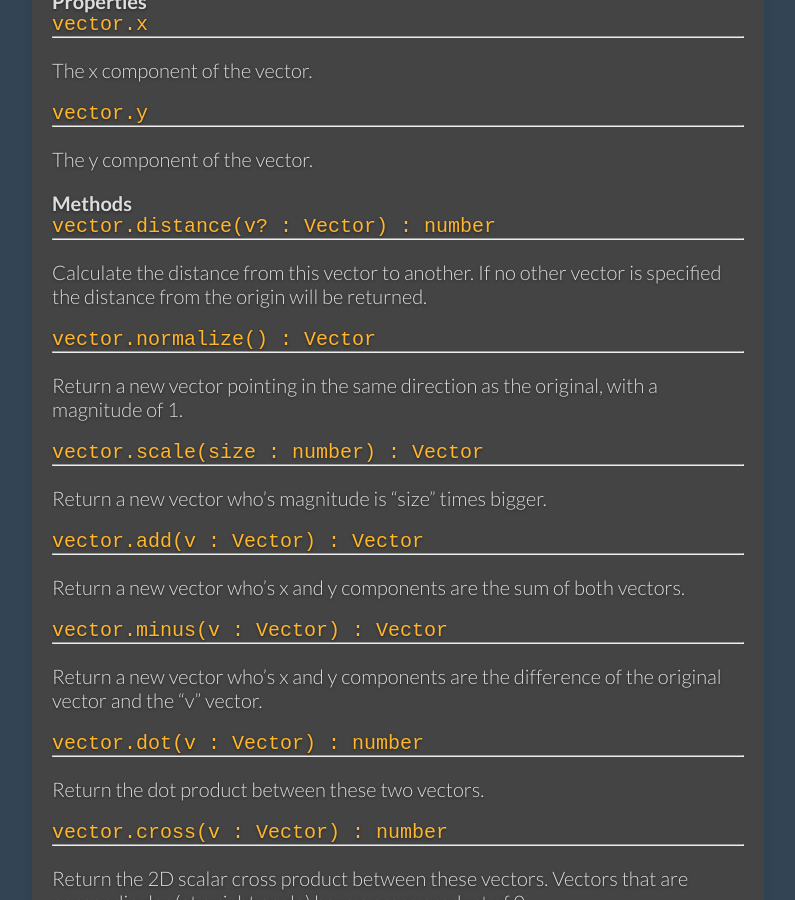
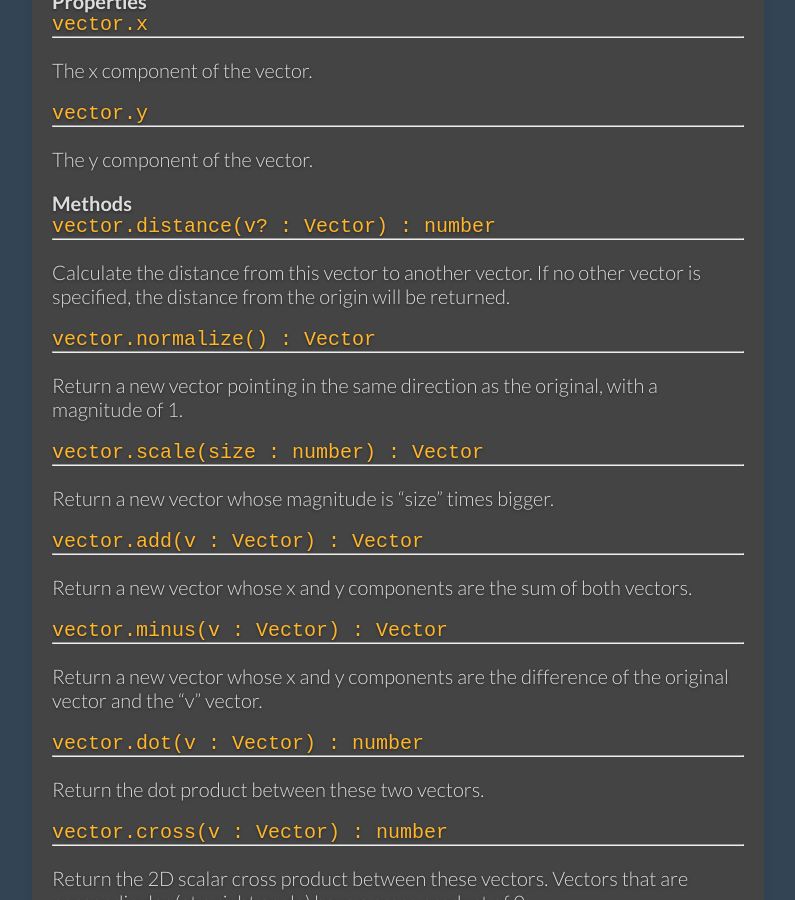
Before and after one commit to eonarheim/eonarheim.github.io, a Jekyll site: the page built from docs/vector.md, in a window 1280 px wide and 900 px high, scrolled down 1214 px. Shown: the whole window, without its empty margins (149-944 px from the left). Built offline with Jekyll 4.4.1, drawn with Linux system fonts in a browser that asks for light colours; some web fonts are replaced; Markdown is read by kramdown in place of the engine named in the settings; some of the changed text lies outside the part shown.

Commit message:
Update vector.md

```diff
--- a/docs/vector.md
+++ b/docs/vector.md
@@ -67,7 +67,7 @@ The y component of the vector.
 <pre>vector.distance(v? : Vector) : number</pre>
 --------------
 
-Calculate the distance from this vector to another. If no other vector is specified
+Calculate the distance from this vector to another vector. If no other vector is specified,
 the distance from the origin will be returned.
 
 <pre>vector.normalize() : Vector</pre>
@@ -79,18 +79,18 @@ magnitude of 1.
 <pre>vector.scale(size : number) : Vector</pre>
 --------------
 
-Return a new vector who's magnitude is "size" times bigger.
+Return a new vector whose magnitude is "size" times bigger.
 
 <pre>vector.add(v : Vector) : Vector</pre>
 --------------
 
-Return a new vector who's x and y components are the
+Return a new vector whose x and y components are the
 sum of both vectors.
 
 <pre>vector.minus(v : Vector) : Vector</pre>
 --------------
 
-Return a new vector who's x and y components are the
+Return a new vector whose x and y components are the
 difference of the original vector and the "v" vector.
 
 <pre>vector.dot(v : Vector) : number</pre>
```
Also changed, not shown: other parts of docs/vector.md (+2 -2 lines).
